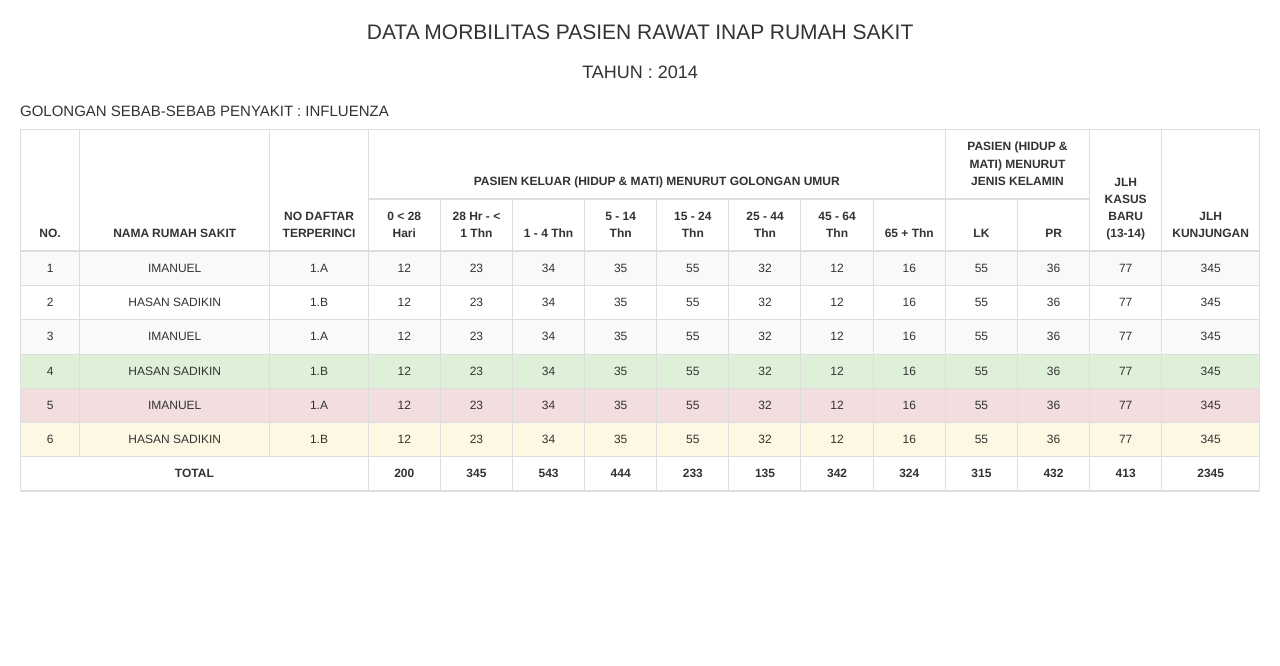
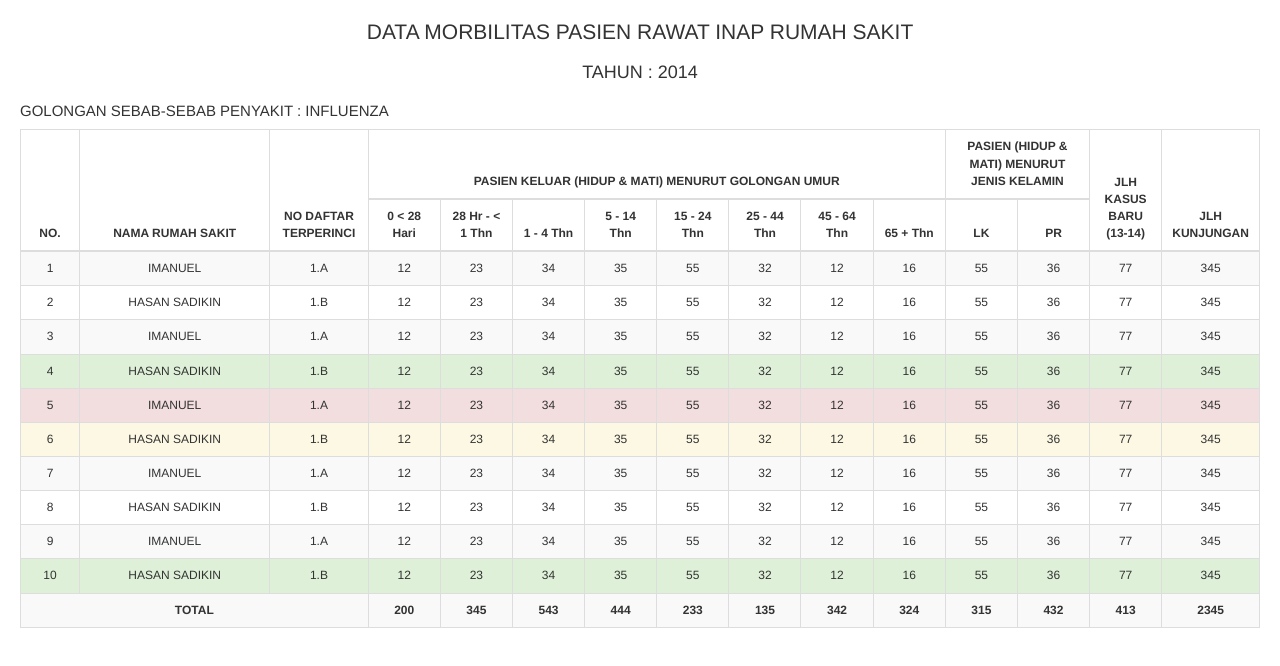
Before and after one commit to yogiekurniawan/MK-RPL, a plain HTML site: page index.html in a window 1280 px wide. Drawn offline with Linux system fonts and the light colour scheme.

Commit message:
komat kamit

```diff
--- a/index.html
+++ b/index.html
@@ -145,8 +145,74 @@
                     <td>36</td>
                     <td>77</td>
                     <td>345</td>
+				  <tr>
+                    <td>7</td>
+                    <td>IMANUEL</td>
+                    <td>1.A</td>
+                    <td>12</td>
+                    <td>23</td>
+                    <td>34</td>
+                    <td>35</td>
+                    <td>55</td>
+                    <td>32</td>
+                    <td>12</td>
+                    <td>16</td>
+                    <td>55</td>
+                    <td>36</td>
+                    <td>77</td>
+                    <td>345</td>
                   </tr>
-				  <thead>
+                  <tr>
+                    <td>8</td>
+                    <td>HASAN SADIKIN</td>
+                    <td>1.B</td>
+                    <td>12</td>
+                    <td>23</td>
+                    <td>34</td>
+                    <td>35</td>
+                    <td>55</td>
+                    <td>32</td>
+                    <td>12</td>
+                    <td>16</td>
+                    <td>55</td>
+                    <td>36</td>
+                    <td>77</td>
+                    <td>345</td>
+                  </tr>
+				  <tr>
+                    <td>9</td>
+                    <td>IMANUEL</td>
+                    <td>1.A</td>
+                    <td>12</td>
+                    <td>23</td>
+                    <td>34</td>
+                    <td>35</td>
+                    <td>55</td>
+                    <td>32</td>
+                    <td>12</td>
+                    <td>16</td>
+                    <td>55</td>
+                    <td>36</td>
+                    <td>77</td>
+                    <td>345</td>
+                  </tr>
+                  <tr class="success">
+                    <td>10</td>
+                    <td>HASAN SADIKIN</td>
+                    <td>1.B</td>
+                    <td>12</td>
+                    <td>23</td>
+                    <td>34</td>
+                    <td>35</td>
+                    <td>55</td>
+                    <td>32</td>
+                    <td>12</td>
+                    <td>16</td>
+                    <td>55</td>
+                    <td>36</td>
+                    <td>77</td>
+                    <td>345</td>
+                  </tr>
 					<tr>
                     <th colspan="3">TOTAL</th>
                     <th>200</th>
@@ -162,8 +228,6 @@
                     <th>413</th>
                     <th>2345</th>
                   </tr>
-				  </thead>
-
                 </tbody>
               </table>
             </div>
```
Also changed, not shown: css/style.css (line endings or trailing spaces).
